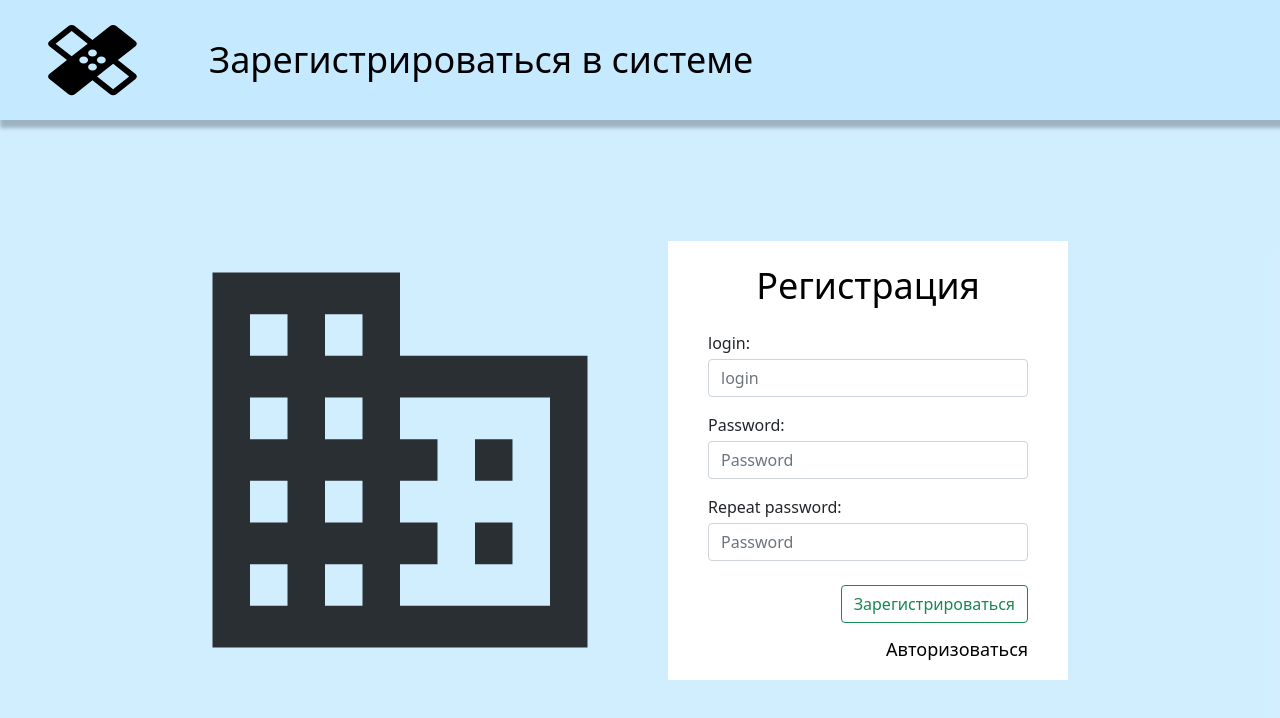
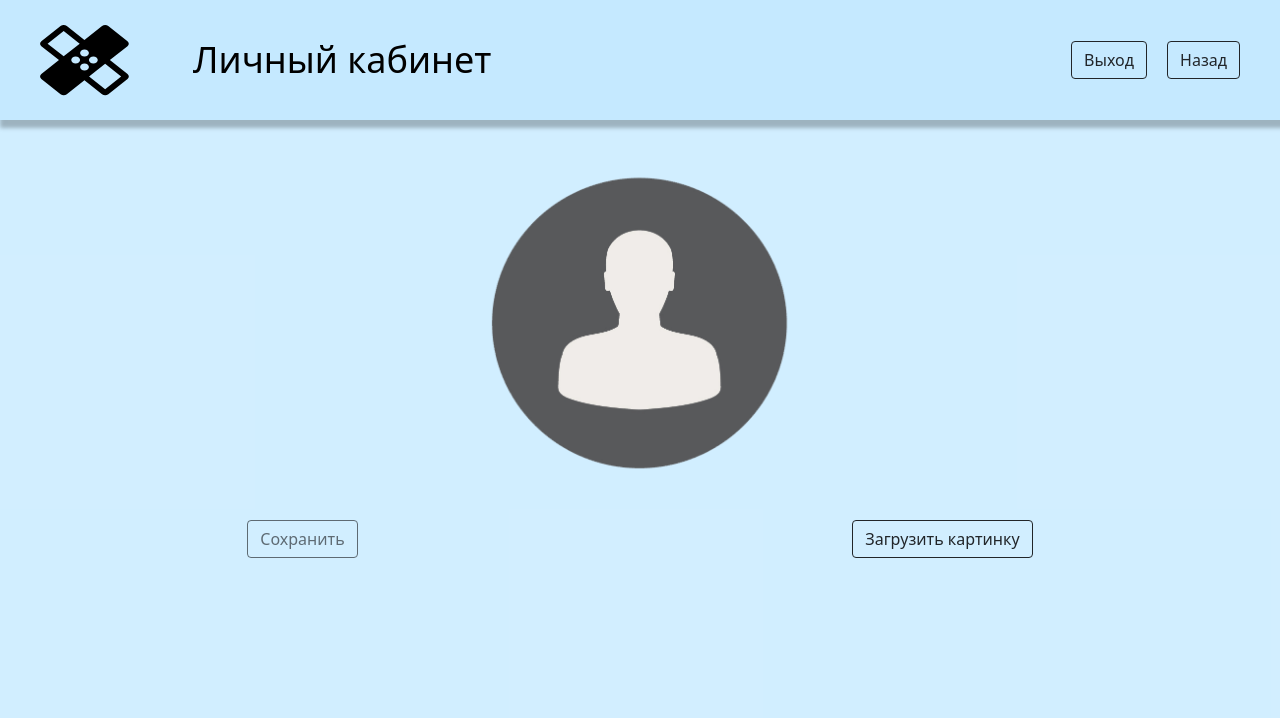
Before and after one commit to AllakhverdievRustam/Frontend-Final-Project-module-4, a React (Create React App) app in the folder frontend-react-app/: page /PersonalArea in a window 1280 px wide. Before the commit this address led to /Registration. Shown: the top 718 px of the page. Built offline with nearby package versions, Linux system fonts and the light colour scheme; sample sign-in values are in the browser's storage.

Commit message:
add personal area

```diff
--- a/frontend-react-app/public/index.html
+++ b/frontend-react-app/public/index.html
@@ -24,7 +24,7 @@
       work correctly both with client-side routing and a non-root public URL.
       Learn how to configure a non-root public URL by running `npm run build`.
     -->
-    <title>React App</title>
+    <title>Hospital</title>
   </head>
   <body>
     <noscript>You need to enable JavaScript to run this app.</noscript>
--- a/frontend-react-app/src/App.js
+++ b/frontend-react-app/src/App.js
@@ -5,9 +5,10 @@ import {
   Redirect
 } from 'react-router-dom';
 import 'bootstrap/dist/css/bootstrap.min.css';
+import MainPage from './components/MainComponent/MainPage';
+import BodyAuth from './components/AuthorizationComponent/BodyAuth';
 import BodyRegist from './components/RegistrationComponent/BodyRegist';
-import BodyAuth from './components/AuthorizationComponent/BodyAuth';
-import MainPage from './components/MainComponent/MainPage';
+import PersonalArea from './components/PersonalAreaComponent/PersonalArea';
 import './App.scss';
 
 const App = () => {
@@ -16,9 +17,8 @@ const App = () => {
       <Switch>
         <Route path='/Authorization' component={BodyAuth} />
         <Route path='/Registration' component={BodyRegist} />
-        <Route path='/MainPage'>
-          <MainPage />
-        </Route>
+        <Route path='/MainPage' component={MainPage} />
+        <Route path='/PersonalArea' component={PersonalArea} />
         <Redirect from='/' to='/Registration' />
       </Switch>
     </div>
--- a/frontend-react-app/src/components/Elements/SvgHeader/SvgHeader.js
+++ b/frontend-react-app/src/components/Elements/SvgHeader/SvgHeader.js
@@ -3,7 +3,7 @@ import './SvgHeader.scss';
 
 const Svg = () => {
   return (
-    <svg className="svg-header m-5" width="89" height="72" viewBox="0 0 89 72" xmlns="http://www.w3.org/2000/svg">
+    <svg className="svg-header" width="89" height="72" viewBox="0 0 89 72" xmlns="http://www.w3.org/2000/svg">
       <path d="M69.8736 36.07L87.4879 22.14C89.214 20.775 89.214 18.57 87.4879 17.205L68.2803 2.01499C66.5543 0.649991 63.7661 0.649991 62.0401 2.01499L44.4257 15.945L26.8114 2.01499C25.9262 1.34999 24.8198 0.999992 23.6691 0.999992C22.5627 0.999992 21.412 1.34999 20.5711 2.01499L1.36352 17.205C-0.362507 18.57 -0.362507 20.775 1.36352 22.14L18.9779 36.07L1.36352 50C-0.362507 51.365 -0.362507 53.57 1.36352 54.935L20.5711 70.125C22.2972 71.49 25.0854 71.49 26.8114 70.125L44.4257 56.195L62.0401 70.125C62.9252 70.825 64.0317 71.14 65.1823 71.14C66.333 71.14 67.4395 70.79 68.3246 70.125L87.5322 54.935C89.2582 53.57 89.2582 51.365 87.5322 50L69.8736 36.07ZM44.5143 25.5C46.9484 25.5 48.94 27.075 48.94 29C48.94 30.925 46.9484 32.5 44.5143 32.5C42.0801 32.5 40.0885 30.925 40.0885 29C40.0885 27.075 42.0801 25.5 44.5143 25.5ZM23.6691 32.36L7.60378 19.69L23.6691 6.98499L39.6902 19.655L23.6691 32.36ZM35.6628 39.5C33.2287 39.5 31.2371 37.925 31.2371 36C31.2371 34.075 33.2287 32.5 35.6628 32.5C38.097 32.5 40.0885 34.075 40.0885 36C40.0885 37.925 38.097 39.5 35.6628 39.5ZM44.5143 46.5C42.0801 46.5 40.0885 44.925 40.0885 43C40.0885 41.075 42.0801 39.5 44.5143 39.5C46.9484 39.5 48.94 41.075 48.94 43C48.94 44.925 46.9484 46.5 44.5143 46.5ZM53.3657 32.5C55.7998 32.5 57.7914 34.075 57.7914 36C57.7914 37.925 55.7998 39.5 53.3657 39.5C50.9315 39.5 48.94 37.925 48.94 36C48.94 34.075 50.9315 32.5 53.3657 32.5ZM65.1381 65.19L49.0727 52.52L65.1381 39.815L81.1592 52.485L65.1381 65.19Z" fill="black" />
     </svg>
   );
--- a/frontend-react-app/src/components/Elements/SvgHeader/SvgHeader.scss
+++ b/frontend-react-app/src/components/Elements/SvgHeader/SvgHeader.scss
@@ -1,9 +1,16 @@
 .svg-header {
   min-width: 59px;
   min-height: 42px;
+  margin: 0 40px;
 }
 
-@media screen and (max-width: 390px) {
+@media screen and (max-width: 550px) {
+  .svg-header {
+    margin: 0 0 0 40px;
+  }
+}
+
+@media screen and (max-width: 415px) {
   .svg-header {
     display: none;
   }
--- a/frontend-react-app/src/components/HeaderComponent/Header.js
+++ b/frontend-react-app/src/components/HeaderComponent/Header.js
@@ -3,16 +3,21 @@ import { Link } from 'react-router-dom';
 import Svg from '../Elements/SvgHeader/SvgHeader';
 import './Header.scss';
 
-const Header = ({ name, flag }) => {
+const Header = ({ name, flagExit, flagArea }) => {
+  const deleteToken = () => {
+    localStorage.clear();
+  }
+
   return (
     <div className="header w-100">
       <Svg />
 
-      <p className="header-lable text-center m-4">{name}</p>
+      <p className="header-lable text-center">{name}</p>
 
       {
-        flag &&
-        <Link className="button-header" to='/Authorization'>
+        flagExit &&
+        <div className="header-btn-block">
+          <Link onClick={() => deleteToken()} to='/Authorization'>
             <button
               type="button"
               className="btn btn-outline-dark"
@@ -20,6 +25,27 @@ const Header = ({ name, flag }) => {
               Выход
             </button>
           </Link>
+          {
+            flagArea ?
+            <Link className='btn-area' to='/PersonalArea'>
+              <button
+                type="button"
+                className="btn btn-outline-dark"
+              >
+                Кабинет
+              </button>
+            </Link>
+            :
+            <Link className='btn-area' to='/MainPage'>
+              <button
+                type="button"
+                className="btn btn-outline-dark"
+              >
+                Назад
+              </button>
+            </Link>
+          }
+        </div>
       }
     </div>
   );
--- a/frontend-react-app/src/components/HeaderComponent/Header.scss
+++ b/frontend-react-app/src/components/HeaderComponent/Header.scss
@@ -20,36 +20,65 @@
   font-weight: 300;
   font-style: normal;
   line-height: 42px;
+  margin: 24px;
 }
 
-.button-header {
+.header-btn-block {
+  display: flex;
+  flex-direction: row;
+  align-items: center;
+  justify-content: flex-end;
+  width: auto;
+  height: auto;
   margin-left: auto;
   margin-right: 40px;
+}
+
+.btn-area {
+  margin-left: 20px;
 }
 
 @media screen and (max-width: 865px) {
   .header-lable {
     font-size: 30px;
-    text-align: center;
   }
 }
 
-@media screen and (max-width: 500px) {
+@media screen and (max-width: 550px) {
   .header-lable {
     font-size: 25px;
-    text-align: center;
   }
 }
 
 @media screen and (max-width: 440px) {
   .header-lable {
     font-size: 20px;
-    text-align: center;
   }
-}
 
-@media screen and (max-width: 390px) {
   .header {
     justify-content: center;
   }
 }
+
+@media screen and (max-width: 415px) {
+  .header-lable {
+    margin: 24px 10px 24px 40px;
+  }
+}
+
+@media screen and (max-width: 400px) {
+  .header {
+    flex-direction: column;
+    justify-content: space-around;
+    align-items: center;
+    height: 20vh;
+  }
+
+  .header-lable {
+    margin: 15px;
+  }
+
+  .header-btn-block {
+    margin: 0;
+  }
+}
--- /dev/null
+++ b/frontend-react-app/src/components/PersonalAreaComponent/PersonalArea.js
@@ -0,0 +1,99 @@
+import React, { useState, useEffect } from 'react';
+import axios from 'axios';
+import Header from '../HeaderComponent/Header';
+import DefaultImg from '../../source/images/default.png'
+import './PersonalArea.scss';
+
+const PersonalArea = () => {
+  const [uploadedImage, setUploadedImage] = useState({});
+
+  const user = JSON.parse(localStorage.getItem('user'));
+  const { authorization, image } = user;
+
+  useEffect (() => {
+    if (image) {
+      setUploadedImage({
+        src: image,
+        file: ''
+      });
+    } else {
+      setUploadedImage({
+        src: DefaultImg,
+        file: ''
+      });
+    }
+  }, [image])
+
+  const disabledButtonSave = !(uploadedImage.file);
+
+  const previewImg = (e) => {
+    if (e.target.files[0]) {
+      setUploadedImage({
+        src: URL.createObjectURL(e.target.files[0]),
+        file: e.target.files[0]
+      });
+    }
+  }
+
+  const onClickSave = () => {
+    const fd = new FormData();
+    fd.append('img', uploadedImage.file);
+
+    axios.patch('http://localhost:8000/changeUser', fd,
+      {
+        headers: { Authorization: authorization }
+      }
+    ).then(result => {
+      const objResult = {
+        authorization,
+        image: result.data.image
+      };
+
+      localStorage.setItem('user', JSON.stringify(objResult));
+
+      setUploadedImage({
+        src: result.data.image,
+        file: ''
+      });
+    });
+  }
+
+  return (
+    <div>
+      <Header name='Личный кабинет' flagExit={true} flagArea={false} />
+
+      <div className="area-main-block">
+        <img src={uploadedImage.src} alt='your img' />
+
+        <div className='btn-block'>
+          <button
+            type="button"
+            className="btn btn-outline-dark"
+            onClick={() => onClickSave()}
+            disabled={disabledButtonSave}
+          >
+            Сохранить
+          </button>
+
+          <input
+            accept="image/*"
+            className="d-none"
+            id="contained-button-file"
+            multiple
+            type="file"
+            onChange={(e) => previewImg(e)}
+          />
+          <label htmlFor="contained-button-file">
+            <span
+              className="btn btn-outline-dark"
+            >
+              Загрузить картинку
+            </span>
+          </label>
+        </div>
+      </div>
+    </div>
+  );
+}
+
+export default PersonalArea;
--- /dev/null
+++ b/frontend-react-app/src/components/PersonalAreaComponent/PersonalArea.scss
@@ -0,0 +1,53 @@
+@import url('https://fonts.googleapis.com/css2?family=Open+Sans:wght@400;700&family=Roboto:ital,wght@0,700;1,300&display=swap');
+
+.body {
+  font-family: 'Roboto', sans-serif;
+  margin: auto;
+}
+
+.area-main-block {
+  width: 100%;
+  height: 85vh;
+  display: flex;
+  flex-direction: column;
+  align-items: center;
+  justify-content: flex-start;
+
+  img {
+    width: 100%;
+    height: auto;
+    max-width: 320px;
+    max-height: 320px;
+    min-width: 100px;
+    min-height: 100px;
+    margin: 40px 0;
+    border-radius: 100%;
+    user-select: none;
+    pointer-events: none;
+  }
+
+  .btn-block {
+    width: 100%;
+    height: auto;
+    display: flex;
+    flex-direction: row;
+    align-items: center;
+    justify-content: space-around;
+  }
+}
+
+@media screen and (max-width: 400px) {
+  .area-main-block {
+    height: 80vh;
+
+    .btn-block {
+      flex-direction: column;
+      align-items: center;
+      justify-content: space-around;
+    }
+  }
+
+  .btn {
+    margin-bottom: 20px;
+  }
+}
--- a/frontend-react-app/src/components/RegistrationComponent/BodyRegist.js
+++ b/frontend-react-app/src/components/RegistrationComponent/BodyRegist.js
@@ -6,7 +6,7 @@ import Header from '../HeaderComponent/Header';
 import Svg from '../Elements/SvgMain/SvgMain';
 import './BodyRegist.scss';
 
-const BodyRegist = ({ Error, setError }) => {
+const BodyRegist = ({ Error, setError, setUseEffectDo, setReception }) => {
   const [loginInput, setLoginInput] = useState('');
   const [passwordInput, setPasswordInput] = useState('');
   const [passwordRepeatInput, setPasswordRepeatInput] = useState('');
@@ -22,10 +22,13 @@ const BodyRegist = ({ Error, setError }) => {
 
       axios.post('http://localhost:8000/registrationUser', {
         login: loginInput,
-        password: passwordRepeatInput
-      }).then(res => {
+        password: passwordRepeatInput,
+        imgName: ''
+      }).then(async res => {
         setError('');
         localStorage.setItem('user', JSON.stringify(res.data));
+        setUseEffectDo(true);
+        await setReception([]);
         history.push('/MainPage');
       }).catch((err) => {
         if (err.response.status === 421) return setError('Пользователь уже существует в системе!');
@@ -44,7 +47,7 @@ const BodyRegist = ({ Error, setError }) => {
 
   return (
     <>
-      <Header name='Зарегистрироваться в системе' flag={false} />
+      <Header name='Зарегистрироваться в системе' flagExit={false} flagArea={false} />
       <div className="main-block-regist w-100">
 
         <Svg />
@@ -110,6 +113,12 @@ export default connect(
   dispatch => ({
     setError: (value) => {
       dispatch({ type: 'ERROR', payload: value });
+    },
+    setUseEffectDo: (value) => {
+      dispatch({ type: 'USE-EFF-DO', payload: value });
+    },
+    setReception: (value) => {
+      dispatch({ type: 'GET-RECEPTIONS', payload: value });
     }
   })
 )(BodyRegist);
--- a/frontend-react-app/src/reducers/useEffectDo.js
+++ b/frontend-react-app/src/reducers/useEffectDo.js
@@ -1,4 +1,5 @@
-const UseEffectDo = (state = true, action) => {
+const initialState = true;
+const UseEffectDo = (state = initialState, action) => {
   if (action.type === 'USE-EFF-DO') {
     return action.payload;
   }
```
Also changed, not shown: frontend-react-app/src/components/AuthorizationComponent/BodyAuth.js (+11 -3 lines), frontend-react-app/src/components/MainComponent/MainPage.js (+8 -17 lines), frontend-react-app/public/logo512.png (deleted), frontend-react-app/src/source/images/default.png (added). Lines whose indentation alone changed are shown as unchanged.
